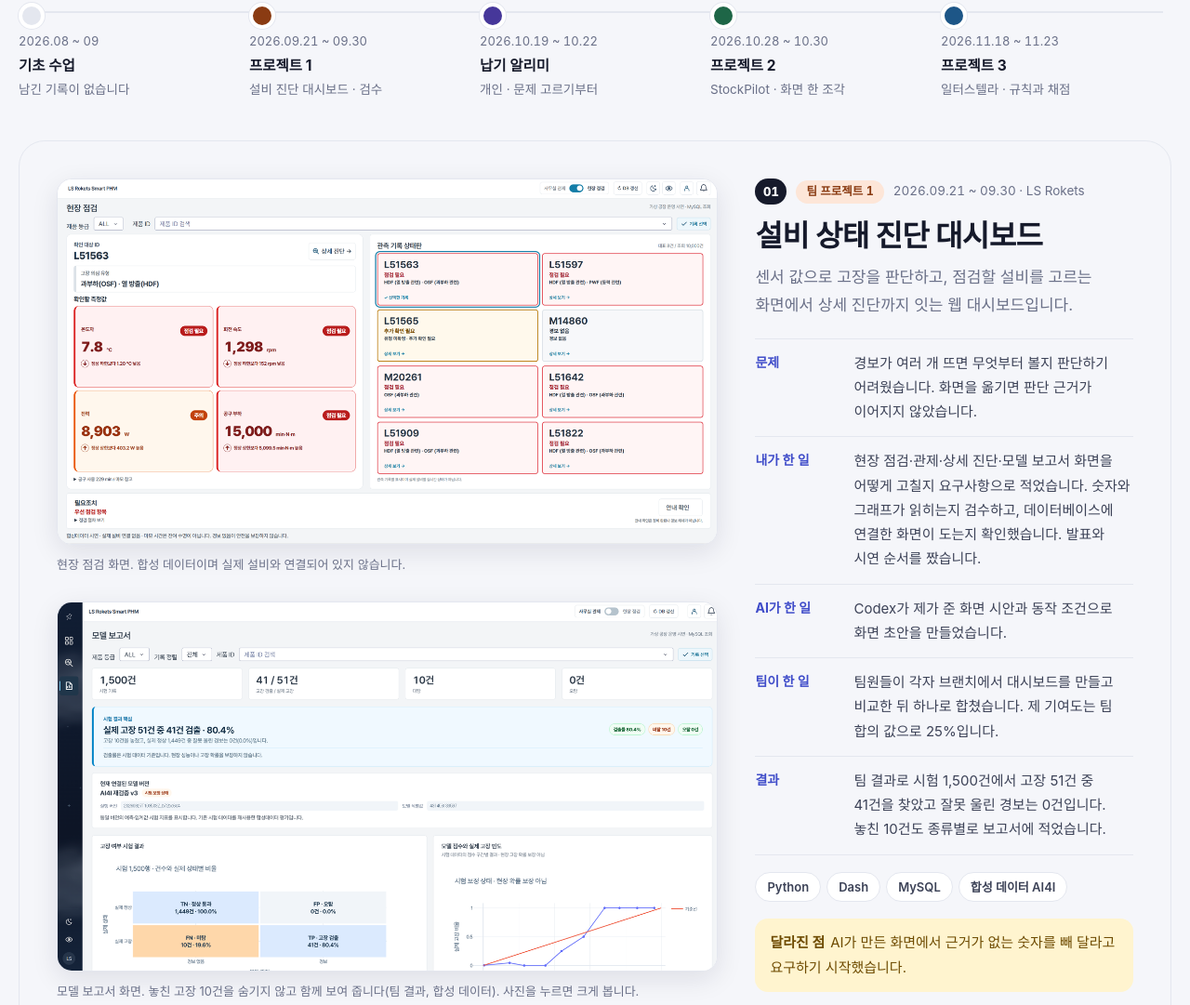
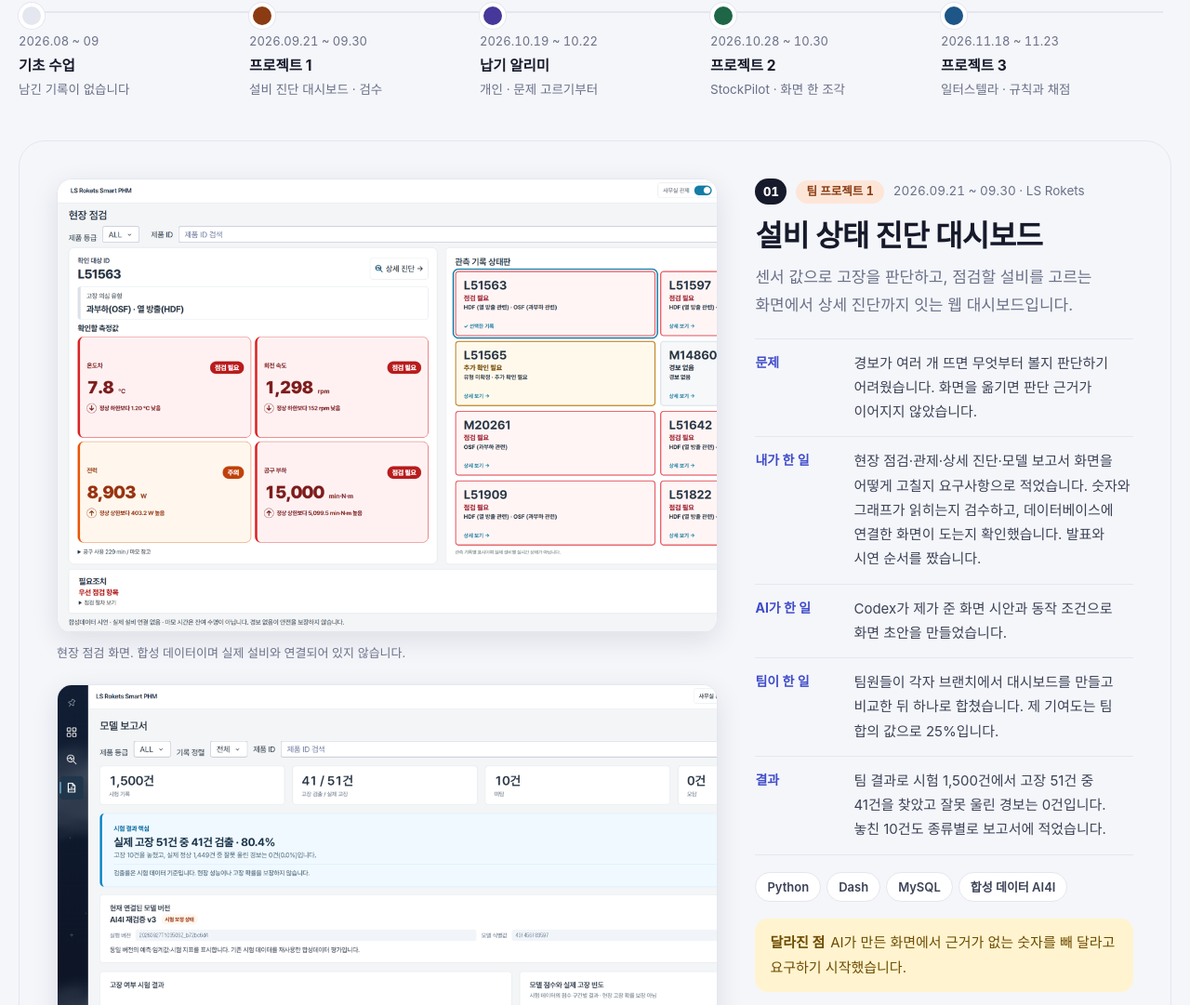
Before and after one commit to 2rodmlquf-bit/portfolio, a plain HTML site: page index.html in a window 1280 px wide. Shown: the part 1881-2962 px from the top of the page at 93% size. Drawn offline with Linux system fonts and the light colour scheme.

Commit message:
포트폴리오 화면 구성 정리

```diff
--- a/index.html
+++ b/index.html
@@ -6,7 +6,7 @@
   <meta name="robots" content="noindex, nofollow">
   <title>최영완 | 물류 현장에서 출발한 업무 도구 포트폴리오</title>
   <meta name="description" content="물류 현장 출신이 AI와 함께 업무 도구를 만든 기록. 프로젝트 1·2·3과 납기 알리미.">
-  <link rel="stylesheet" href="style.css?v=9">
+  <link rel="stylesheet" href="style.css?v=10">
   <script src="theme.js"></script>
 </head>
 <body>
--- a/style.css
+++ b/style.css
@@ -122,12 +122,14 @@ h4 { font-size: 15px; margin: 22px 0 8px; }
 .steps p { margin: 2px 0 0; font-size: 13.5px; color: var(--muted); line-height: 1.55; }
 
 /* 프로젝트 카드 */
-.proj { display: grid; grid-template-columns: 1.75fr 1fr; gap: 40px; align-items: start; background: var(--alt); border: 1px solid var(--line); border-radius: 28px; padding: 40px; margin-bottom: 28px; }
+.proj { display: grid; grid-template-columns: 1.75fr 1fr; gap: 40px; align-items: stretch; background: var(--alt); border: 1px solid var(--line); border-radius: 28px; padding: 40px; margin-bottom: 28px; }
 .proj.flip { grid-template-columns: 1fr 1.75fr; }
 .proj.flip .shot { order: 2; }
-.proj .shot { display: grid; gap: 28px; margin: 0; }
-.proj .shot figure { margin: 0; }
-.proj .shot img { width: 100%; border-radius: 16px; border: 1px solid var(--line); background: var(--card); box-shadow: 0 8px 28px rgba(20, 24, 50, .10); }
+/* 사진 두 장이 오른쪽 글과 같은 높이로 끝나게 나눠 채운다. 넘치는 부분은 아래쪽을 잘라 보여 주고, 누르면 원본이 열린다 */
+.proj .shot { display: flex; flex-direction: column; gap: 22px; margin: 0; }
+.proj .shot figure { margin: 0; flex: 1 1 0; min-height: 220px; display: flex; flex-direction: column; }
+.proj .shot .zoom { flex: 1 1 0; min-height: 0; display: block; }
+.proj .shot img { width: 100%; height: 100%; object-fit: cover; object-position: top left; border-radius: 16px; border: 1px solid var(--line); background: var(--card); box-shadow: 0 8px 28px rgba(20, 24, 50, .10); }
 .zoom { display: block; cursor: zoom-in; border-radius: 16px; }
 .zoom:hover img { border-color: var(--accent); }
 .proj .shot figcaption { font-size: 13px; color: var(--muted); margin-top: 10px; }
@@ -205,6 +207,8 @@ table.log td:last-child { min-width: 150px; color: var(--muted); white-space: no
   .wb-cargo > div:nth-child(n+3) { border-top: 1px dashed var(--line); }
   .proj.flip { grid-template-columns: 1fr; }
   .proj.flip .shot { order: 0; }
+  .proj .shot figure, .proj .shot .zoom { flex: none; min-height: 0; }
+  .proj .shot img { height: auto; }
   .split .stick { position: static; }
   .steps { grid-template-columns: 1fr; }
   .steps::before { top: 9px; bottom: 9px; left: 9px; right: auto; width: 2px; height: auto; }
```
Also changed, not shown: worklog.html (+1 -1 lines).
